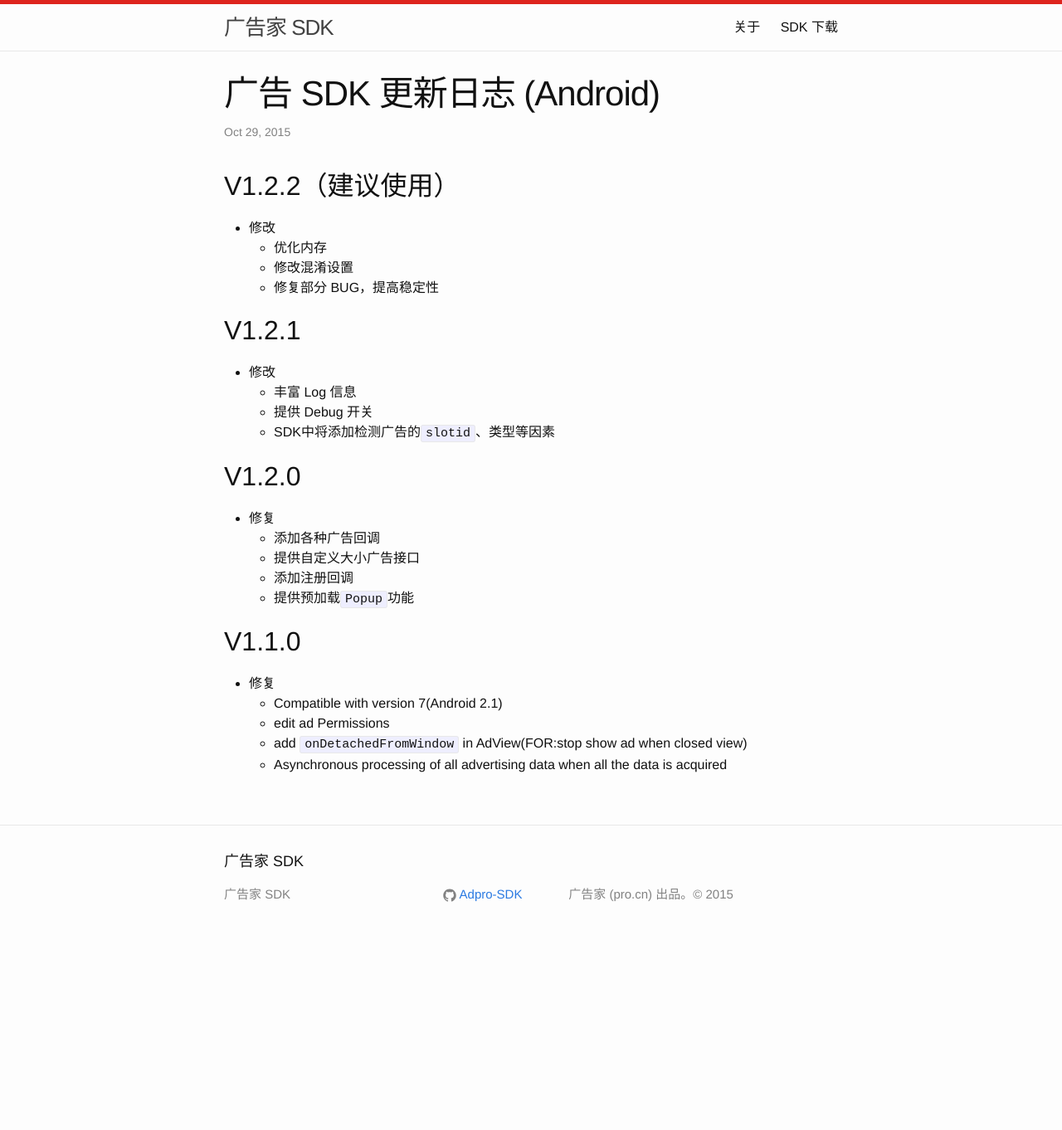
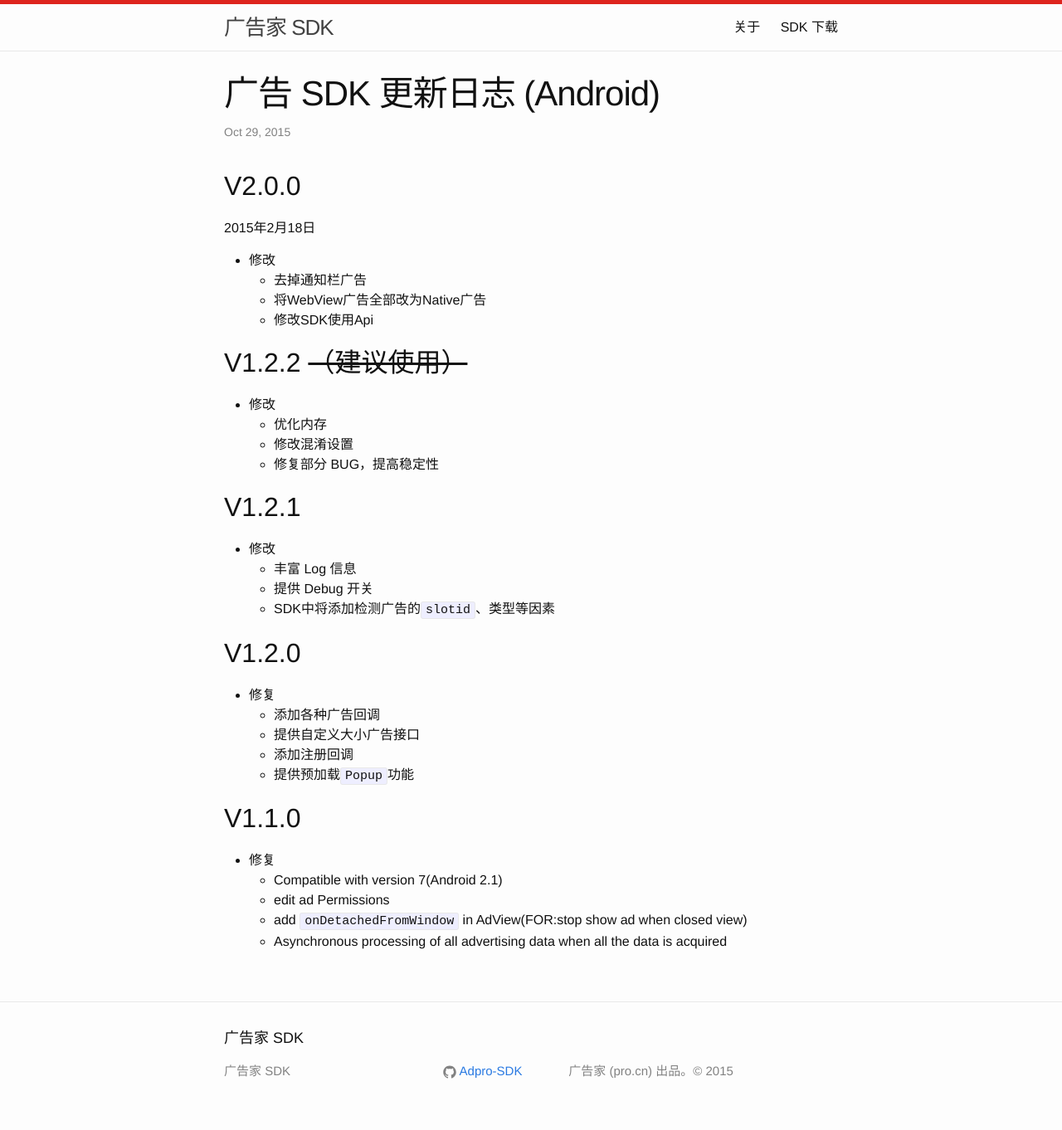
Before and after one commit to Adpro-SDK/adpro-sdk.github.io, a Jekyll site: the page built from _posts/2015-10-29-ad-sdk-android-change-log.markdown, in a window 1280 px wide. Shown: the whole page at 83% size. Built offline with Jekyll 4.4.1, drawn with Linux system fonts in a browser that asks for light colours; before the commit the page ends 1149 px from its top, so only the background shows below that.

Commit message:
add v2.0.0

```diff
--- a/_posts/2015-10-29-ad-sdk-android-change-log.markdown
+++ b/_posts/2015-10-29-ad-sdk-android-change-log.markdown
@@ -5,7 +5,16 @@
 categories: SDK ChangeLog
 ---
 
-## V1.2.2（建议使⽤）
+## V2.0.0
+
+2015年2月18日
+
+- 修改
+  - 去掉通知栏广告
+  - 将WebView广告全部改为Native广告
+  - 修改SDK使用Api
+
+## V1.2.2 ~~（建议使⽤）~~
 
 - 修改
     - 优化内存
```
Also changed, not shown: _posts/2015-10-30-ad-sdk-ios-change-log.markdown (+9 -0 lines).
